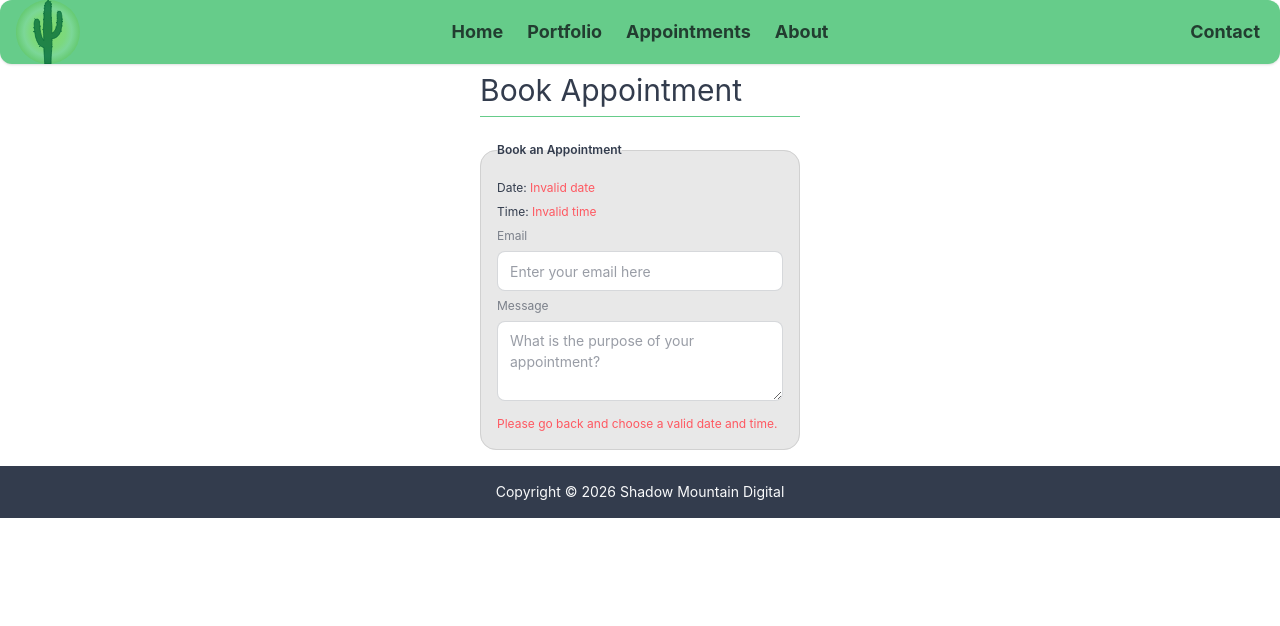
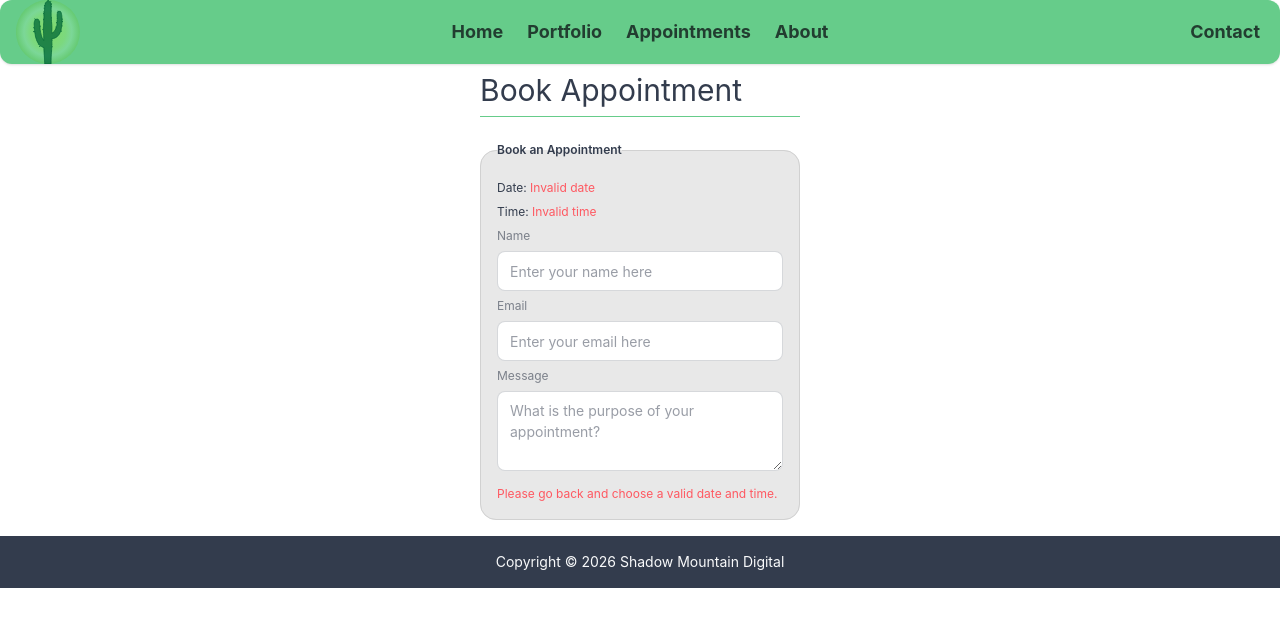
Before and after one commit to parkovski/smd, a SvelteKit app: page /appointments/book in a window 1280 px wide. Shown: the top 626 px of the page. Built offline with nearby package versions, Linux system fonts and the light colour scheme.

Commit message:
add name field to appointments form

```diff
--- a/src/routes/(default)/appointments/book/+page.svelte
+++ b/src/routes/(default)/appointments/book/+page.svelte
@@ -12,7 +12,14 @@
     }
   })();
 
+  let nameError = $state(true);
   let emailError = $state(true);
+
+  function validateName() {
+    const name = (document.getElementById('name') as HTMLInputElement).value;
+    nameError = name.length === 0;
+  }
+
   function validateEmail() {
     const email = (document.getElementById('email') as HTMLInputElement).value;
     emailError = !/[a-zA-Z0-9_.-]+@[a-zA-Z0-9_-]+(?:\.[a-zA-Z0-9_-])+/.test(email);
@@ -74,6 +81,10 @@
           {/if}
           <input type="hidden" name="date" value={date}/>
           <input type="hidden" name="time" value={time}/>
+          <label class="label" for="name">Name</label>
+          <input type="text" class="input" name="name" id="name"
+            placeholder="Enter your name here"
+            oninput={validateName}/>
           <label class="label" for="email">Email</label>
           <input type="text" class="input" name="email" id="email"
             placeholder="Enter your email here"
@@ -88,6 +99,10 @@
                 Please go back and choose a valid date and time.
               </p>
             </div>
+          {:else if nameError}
+            <div class="mt-2">
+              <p class="text-error">Please enter your name.</p>
+            </div>
           {:else if emailError}
             <div class="mt-2">
               <p class="text-error">Please enter a valid email.</p>
```
